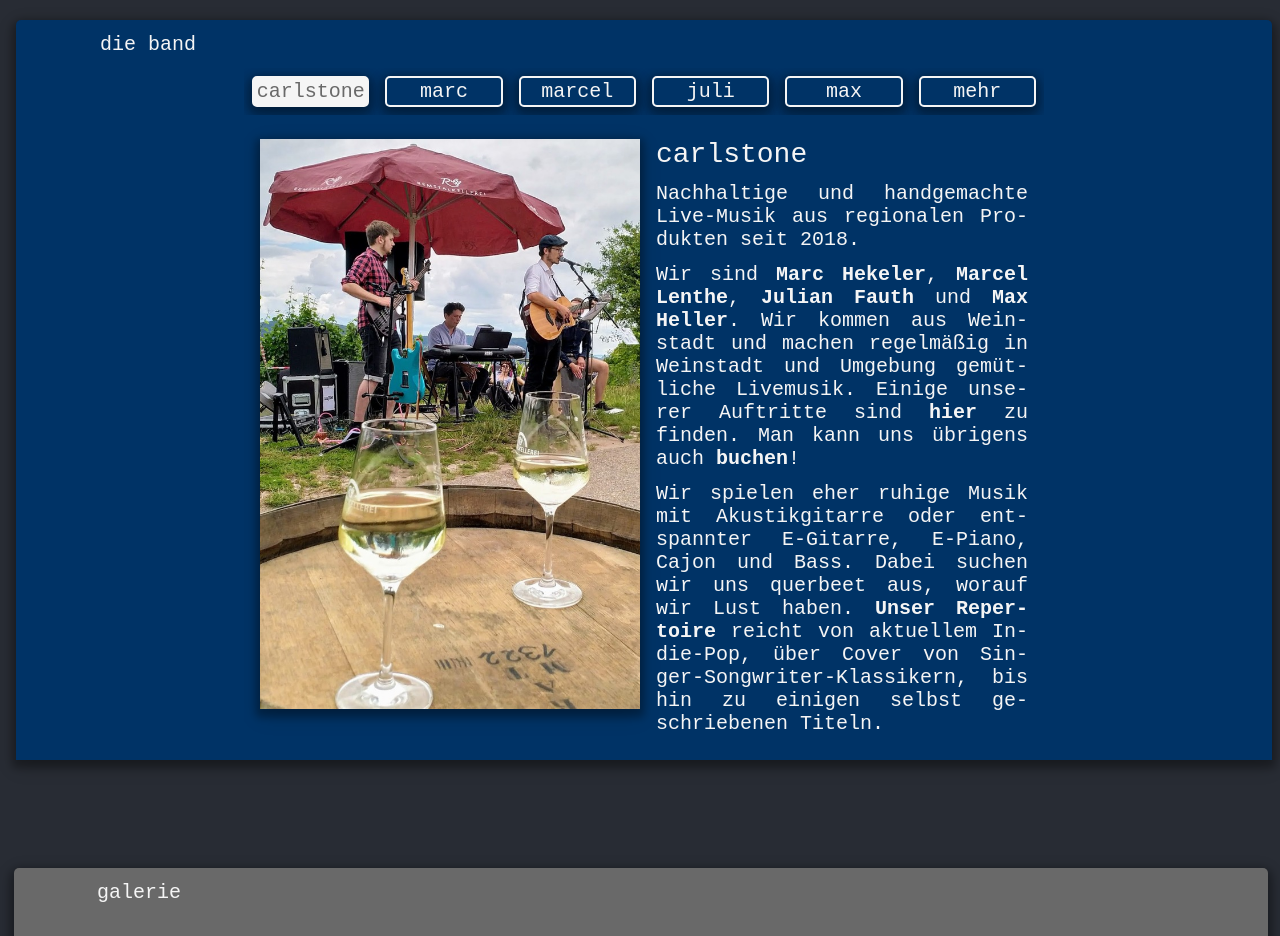
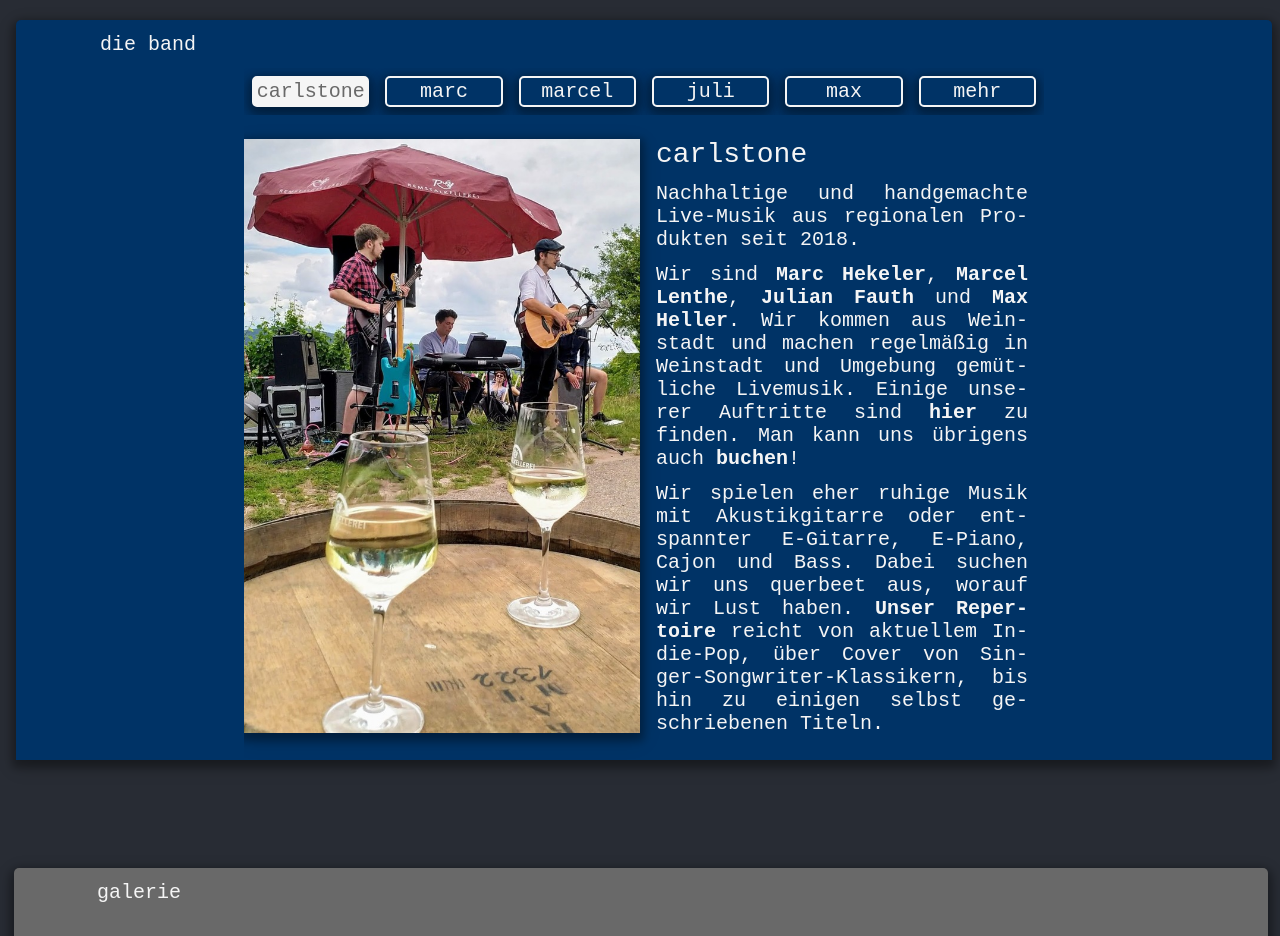
Before and after one commit to marc138/carlstone, a React (Create React App) app: page / in a window 1280 px wide. Shown: the part 840-1776 px from the top of the page. Built offline with nearby package versions, Linux system fonts and the light colour scheme; grey boxes are pictures that could not be loaded.

Commit message:
band image

```diff
--- a/src/pages/Band.styled.ts
+++ b/src/pages/Band.styled.ts
@@ -57,8 +57,8 @@ export const ImageSide = styled.div`
 
 export const Image = styled.img`
   box-shadow: 0 4px 8px 4px rgba(0, 0, 0, 0.3), 0 6px 20px 0 rgba(0, 0, 0, 0.19);
-  max-width: calc(100% - 32px);
-  margin: 16px;
+  max-width: calc(100% - 16px);
+  margin: 16px 16px 16px 0;
   min-width: 250px;
 `;
 
```
